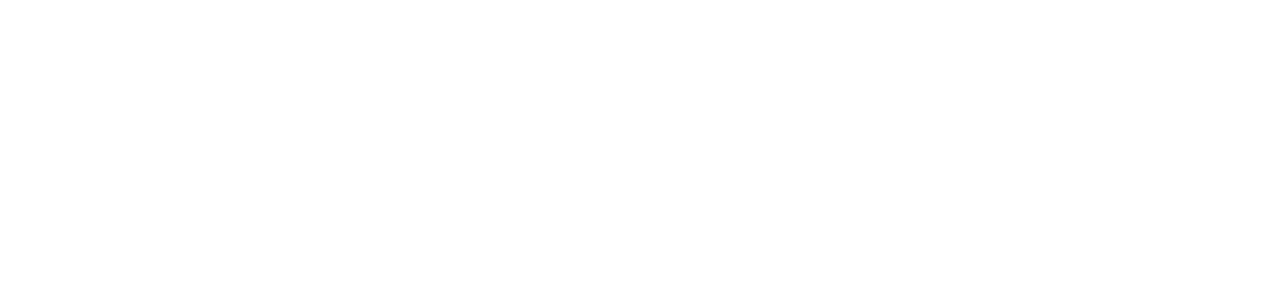
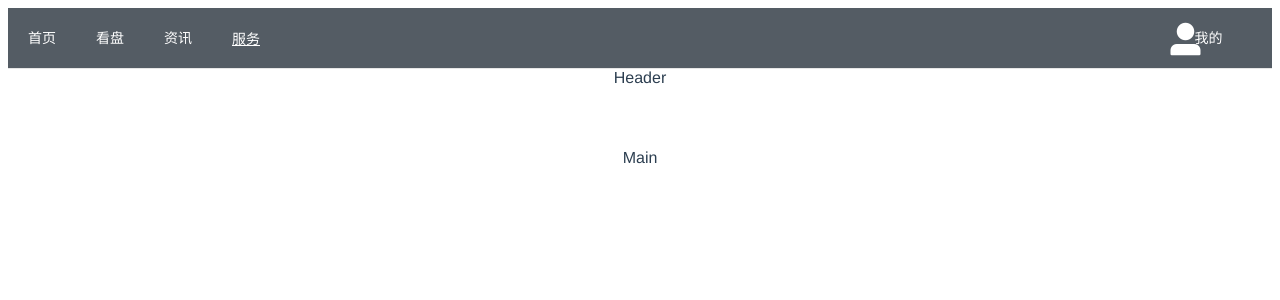
Before and after one commit to zjm0516/citib_front, a Vue app in the folder cibit_front/: page /#/Kanpan in a window 1280 px wide. Shown: the top 300 px of the page. Built offline with nearby package versions, Linux system fonts and the light colour scheme.

Commit message:
给每个界面添加导航栏

```diff
--- a/cibit_front/src/components/Consult.vue
+++ b/cibit_front/src/components/Consult.vue
@@ -1,5 +1,24 @@
 <template>
-
+  <el-container>
+    <div class="topMenu" >
+      <el-menu
+        :default-active="activeIndex2"
+        class="el-menu-demo"
+        mode="horizontal"
+        @select="handleSelect"
+        background-color="#545c64"
+        text-color="#fff"
+        active-text-color="#ffd04b">
+        <el-menu-item index="1">首页</el-menu-item>
+        <el-menu-item index="2">看盘</el-menu-item>
+        <el-menu-item index="3" >资讯</el-menu-item>
+        <el-menu-item index="4"><a href="https://www.ele.me" target="_blank">服务</a></el-menu-item>
+        <el-menu-item index="5" style="position: absolute;left: 90%;"><div class="el-icon-user-solid" style="font-size: 40px"></div>我的</el-menu-item>
+      </el-menu>
+    </div>
+    <el-header>Header</el-header>
+    <el-main>Main</el-main>
+  </el-container>
 </template>
 
 <script>
--- a/cibit_front/src/components/Kanpan.vue
+++ b/cibit_front/src/components/Kanpan.vue
@@ -1,5 +1,24 @@
 <template>
-
+  <el-container>
+    <div class="topMenu" >
+      <el-menu
+        :default-active="activeIndex2"
+        class="el-menu-demo"
+        mode="horizontal"
+        @select="handleSelect"
+        background-color="#545c64"
+        text-color="#fff"
+        active-text-color="#ffd04b">
+        <el-menu-item index="1">首页</el-menu-item>
+        <el-menu-item index="2">看盘</el-menu-item>
+        <el-menu-item index="3" >资讯</el-menu-item>
+        <el-menu-item index="4"><a href="https://www.ele.me" target="_blank">服务</a></el-menu-item>
+        <el-menu-item index="5" style="position: absolute;left: 90%;"><div class="el-icon-user-solid" style="font-size: 40px"></div>我的</el-menu-item>
+      </el-menu>
+    </div>
+    <el-header>Header</el-header>
+    <el-main>Main</el-main>
+  </el-container>
 </template>
 
 <script>
--- a/cibit_front/src/components/Mine.vue
+++ b/cibit_front/src/components/Mine.vue
@@ -1,5 +1,24 @@
 <template>
-
+  <el-container>
+    <div class="topMenu" >
+      <el-menu
+        :default-active="activeIndex2"
+        class="el-menu-demo"
+        mode="horizontal"
+        @select="handleSelect"
+        background-color="#545c64"
+        text-color="#fff"
+        active-text-color="#ffd04b">
+        <el-menu-item index="1">首页</el-menu-item>
+        <el-menu-item index="2">看盘</el-menu-item>
+        <el-menu-item index="3" >资讯</el-menu-item>
+        <el-menu-item index="4"><a href="https://www.ele.me" target="_blank">服务</a></el-menu-item>
+        <el-menu-item index="5" style="position: absolute;left: 90%;"><div class="el-icon-user-solid" style="font-size: 40px"></div>我的</el-menu-item>
+      </el-menu>
+    </div>
+    <el-header>Header</el-header>
+    <el-main>Main</el-main>
+  </el-container>
 </template>
 
 <script>
--- a/cibit_front/src/components/Service.vue
+++ b/cibit_front/src/components/Service.vue
@@ -1,5 +1,24 @@
 <template>
-
+  <el-container>
+    <div class="topMenu" >
+      <el-menu
+        :default-active="activeIndex2"
+        class="el-menu-demo"
+        mode="horizontal"
+        @select="handleSelect"
+        background-color="#545c64"
+        text-color="#fff"
+        active-text-color="#ffd04b">
+        <el-menu-item index="1">首页</el-menu-item>
+        <el-menu-item index="2">看盘</el-menu-item>
+        <el-menu-item index="3" >资讯</el-menu-item>
+        <el-menu-item index="4"><a href="https://www.ele.me" target="_blank">服务</a></el-menu-item>
+        <el-menu-item index="5" style="position: absolute;left: 90%;"><div class="el-icon-user-solid" style="font-size: 40px"></div>我的</el-menu-item>
+      </el-menu>
+    </div>
+    <el-header>Header</el-header>
+    <el-main>Main</el-main>
+  </el-container>
 </template>
 
 <script>
```
